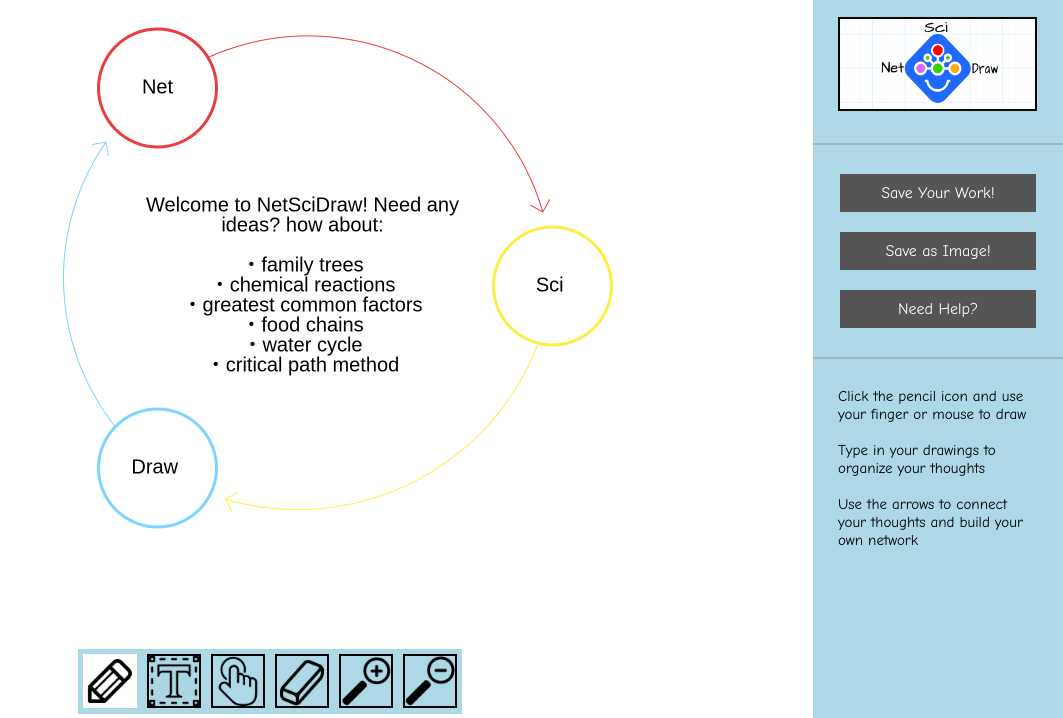
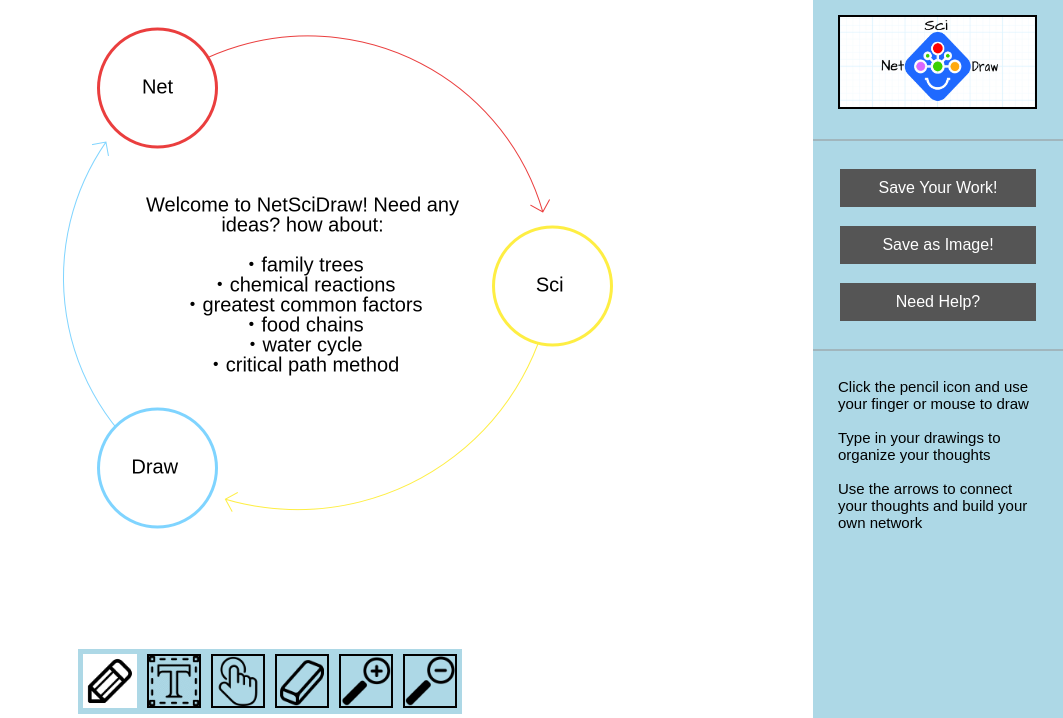
Before and after one commit to jdipier1/NetSciDraw, a plain HTML site: page v3.1/index.html in a window 1280 px wide. Shown: the part 82-800 px from the top of the page, without its empty margins (217-1280 px from the left). Drawn offline with Linux system fonts and the light colour scheme.

Commit message:
new font

```diff
--- a/v3.1/css/loopy.css
+++ b/v3.1/css/loopy.css
@@ -2,7 +2,7 @@ body{
 	margin:0;
 	background: #fff;
 
-	font-family: Comic Sans MS, Comic Sans, cursive;
+	font-family: Arial, Arial, cursive;
 	font-weight: normal;
 	font-size: 18px;
 
```
